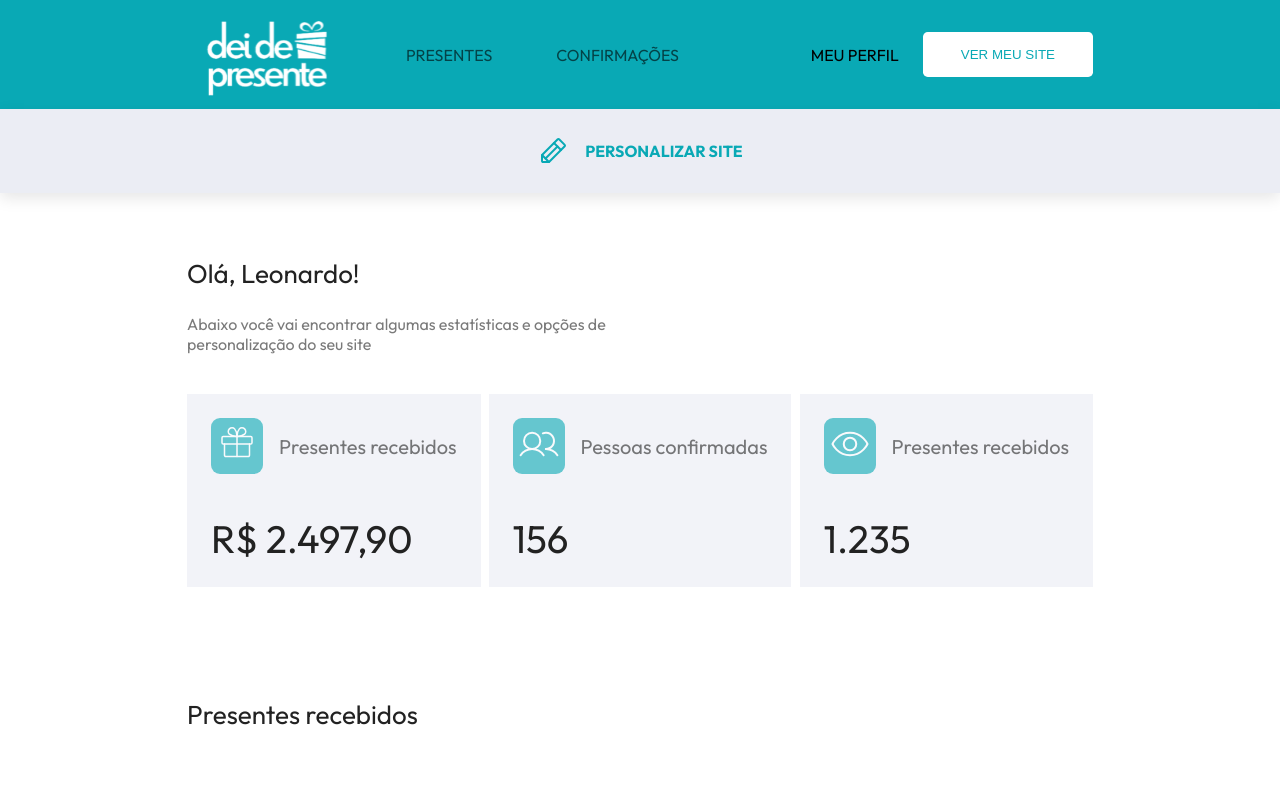
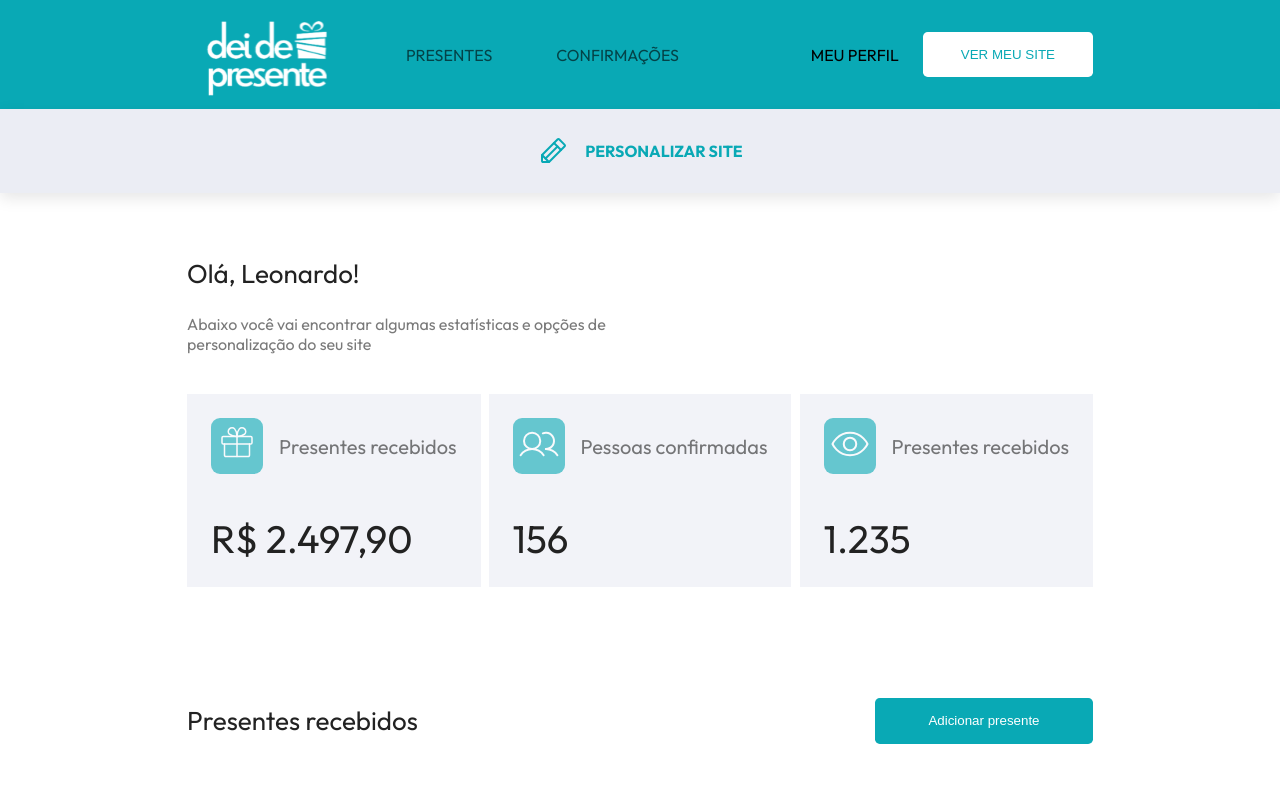
Before and after one commit to herbertcarnaubadesouza/dei-de-presente, a Next.js app: page /dashboard in a window 1280 px wide. Shown: the top 793 px of the page. Built offline with nearby package versions, Linux system fonts and the light colour scheme.

Commit message:
adicionar presente dashboard

```diff
--- a/src/pages/dashboard.tsx
+++ b/src/pages/dashboard.tsx
@@ -13,7 +13,6 @@ export default function Dashboard() {
     <>
       <div className={styles.container}>
         <Header />
-
         <div className={styles.presentesRecebidos}>
           <div className={styles.textSection}>
             <p>Olá, Leonardo!</p>
@@ -55,6 +54,7 @@ export default function Dashboard() {
       </div>
       <div className={styles.presentesRecebidosText}>
         <p>Presentes recebidos</p>
+        <button>Adicionar presente</button>
       </div>
       <GiftsList />
     </>
--- a/src/styles/Dashboard.module.scss
+++ b/src/styles/Dashboard.module.scss
@@ -81,12 +81,22 @@
   padding-inline: 187px;
   margin-top: 111px;
   text-align: left;
+  justify-content: space-between;
+  align-items: center;
+  margin-bottom: 62px;
   p {
     color: #222;
     font-size: 26px;
     font-style: normal;
     font-weight: 500;
+  }
 
-    margin-bottom: 62px;
+  button {
+    border: none;
+    border-radius: 4.776px;
+    background: #09a9b5;
+    padding: 15.284px 53.493px;
+    color: white;
+    cursor: pointer;
   }
 }
```
